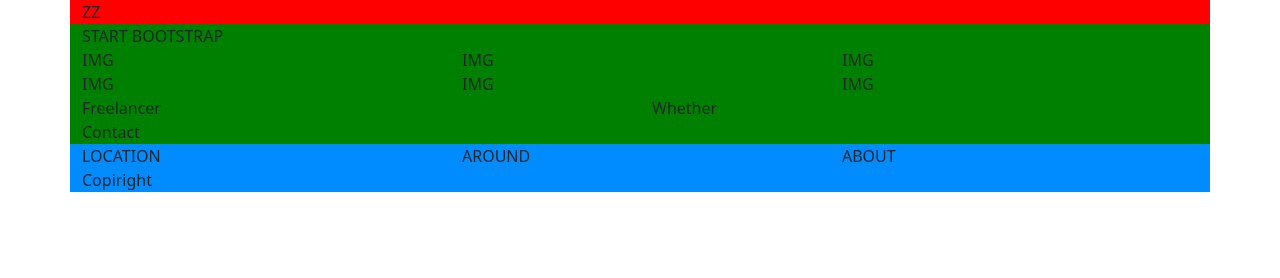
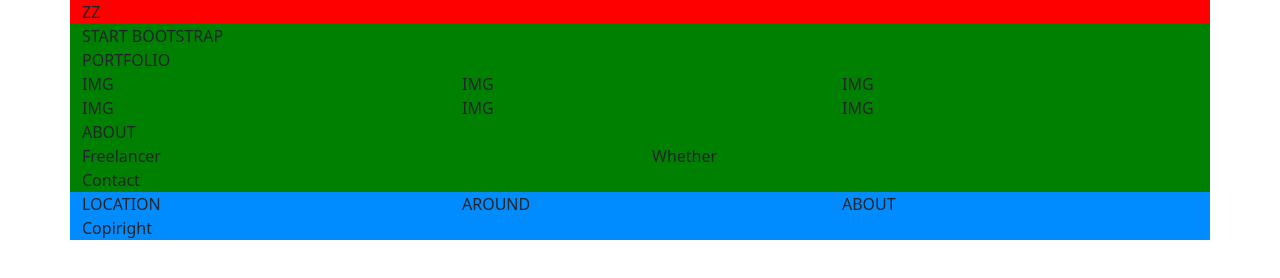
Before and after one commit to StefDev1801/html-css-bootstrap-freelancer, a plain HTML site: page index.html in a window 1280 px wide. Drawn offline with nearby package versions, Linux system fonts and the light colour scheme.

Commit message:
add rows to portfolio and about

```diff
--- a/index.html
+++ b/index.html
@@ -33,6 +33,11 @@
         <!-- Portfolio-->
         <div class="container-sm container-md">
             <div class="row">
+                <div class="col-12">
+                    PORTFOLIO
+                </div>
+            </div>
+            <div class="row">
                 <div class="col-sm-12 col-md-6 col-lg-4">IMG</div>
                 <div class="col-sm-12 col-md-6 col-lg-4">IMG</div>
                 <div class="col-sm-12 col-md-6 col-lg-4">IMG</div>
@@ -44,6 +49,11 @@
         </div>
         <!-- About -->
         <div class="container-sm container-md">
+            <div class="row">
+                <div class="col-12">
+                    ABOUT
+                </div>
+            </div>
             <div class="row">
                 <div class="col-sm-12 col-md-6">Freelancer</div>
                 <div class="col-sm-12 col-md-6">Whether</div>
```
